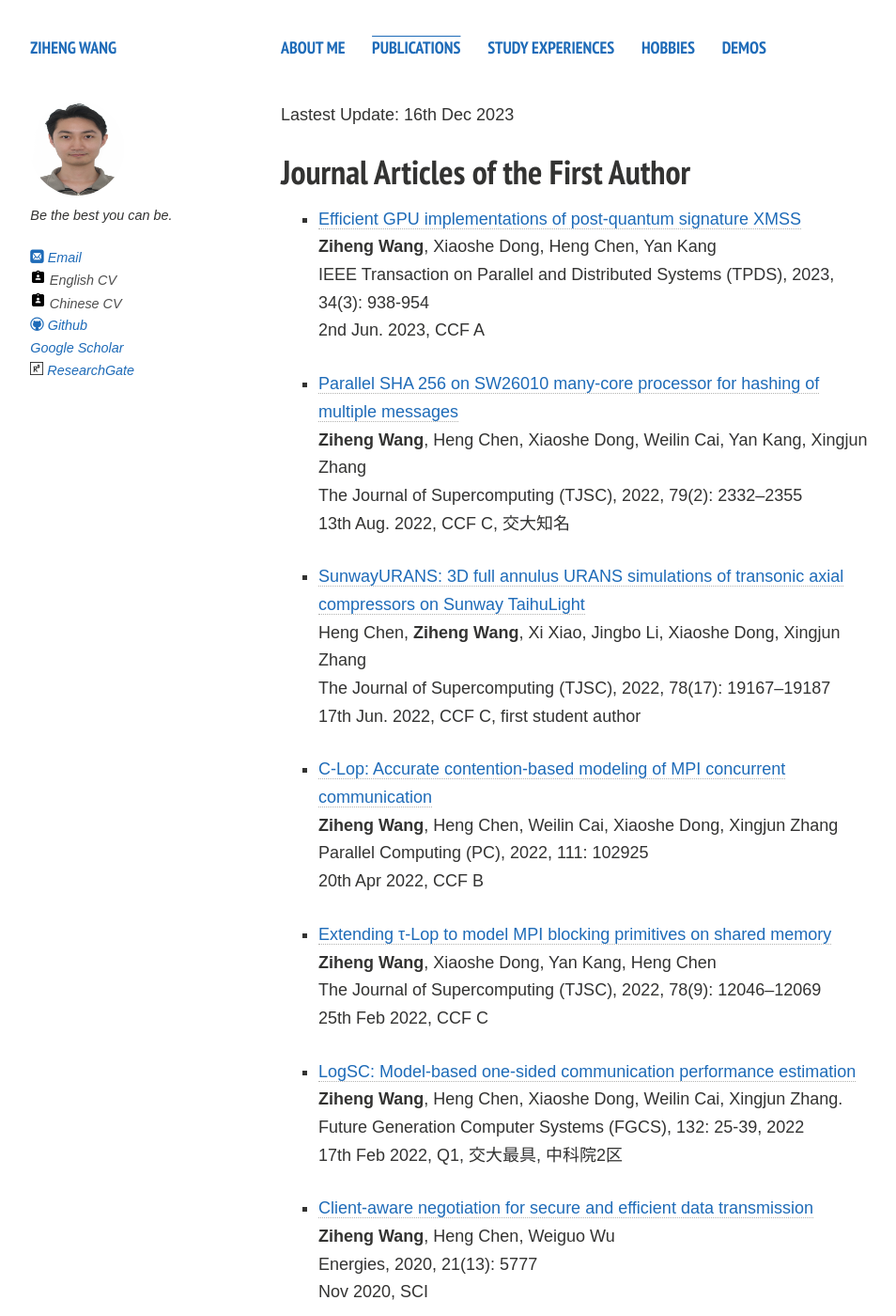
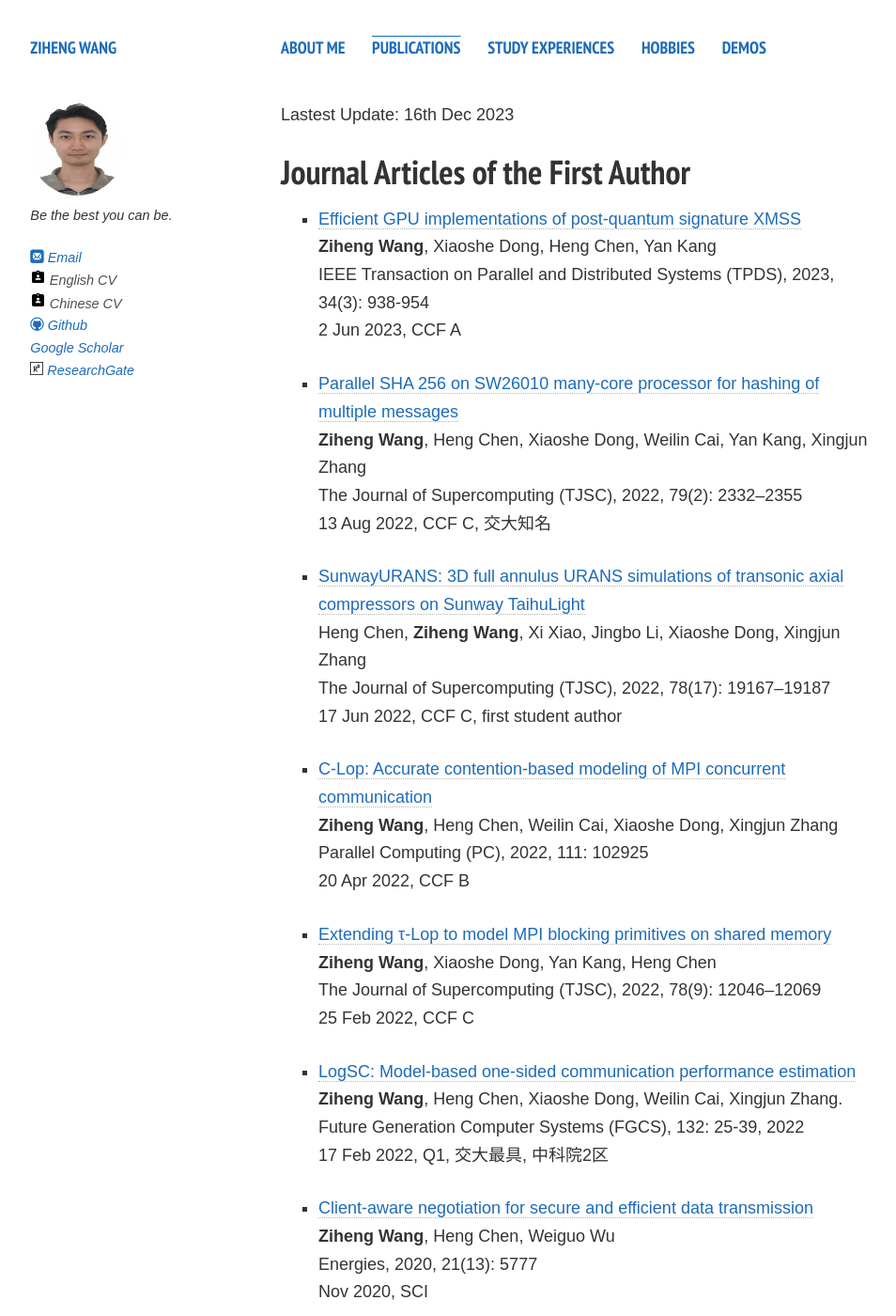
Before and after one commit to wzh009888/wzh009888.github.io, a Jekyll site: the page built from publications.md, in a window 1280 px wide and 1400 px high. Shown: the whole window at 94% size, without its empty margins (21-975 px from the left). Built offline with Jekyll 4.4.1, drawn with Linux system fonts in a browser that asks for light colours; comment, search, counter and statistics services are not loaded; a style sheet for code colours, icons or effects is not loaded; some of the changed text lies outside the part shown.

Commit message:
Update publications.md

```diff
--- a/publications.md
+++ b/publications.md
@@ -8,35 +8,35 @@
 <!--[中文版本 (Chinese Version)](https://caihanlin.com/file/publications-zh/)-->
 
 ## Journal Articles of the First Author
-- [Efficient GPU implementations of post-quantum signature XMSS](https://doi.org/10.1109/TPDS.2022.3233348)<br>**Ziheng Wang**, Xiaoshe Dong, Heng Chen, Yan Kang<br>IEEE Transaction on Parallel and Distributed Systems (TPDS), 2023, 34(3): 938-954<br>2nd Jun. 2023, CCF A
+- [Efficient GPU implementations of post-quantum signature XMSS](https://doi.org/10.1109/TPDS.2022.3233348)<br>**Ziheng Wang**, Xiaoshe Dong, Heng Chen, Yan Kang<br>IEEE Transaction on Parallel and Distributed Systems (TPDS), 2023, 34(3): 938-954<br>2 Jun 2023, CCF A
 
-- [Parallel SHA 256 on SW26010 many-core processor for hashing of multiple messages](https://doi.org/10.1007/s11227-022-04750-7)<br>**Ziheng Wang**, Heng Chen, Xiaoshe Dong, Weilin Cai, Yan Kang, Xingjun Zhang<br>The Journal of Supercomputing (TJSC), 2022, 79(2): 2332–2355<br>13th Aug. 2022, CCF C, 交大知名
+- [Parallel SHA 256 on SW26010 many-core processor for hashing of multiple messages](https://doi.org/10.1007/s11227-022-04750-7)<br>**Ziheng Wang**, Heng Chen, Xiaoshe Dong, Weilin Cai, Yan Kang, Xingjun Zhang<br>The Journal of Supercomputing (TJSC), 2022, 79(2): 2332–2355<br>13 Aug 2022, CCF C, 交大知名
 
-- [SunwayURANS: 3D full annulus URANS simulations of transonic axial compressors on Sunway TaihuLight](https://doi.org/10.1007/s11227-022-04628-8)<br>Heng Chen, **Ziheng Wang**, Xi Xiao, Jingbo Li, Xiaoshe Dong, Xingjun Zhang<br>The Journal of Supercomputing (TJSC), 2022, 78(17): 19167–19187<br>17th Jun. 2022, CCF C, first student author
+- [SunwayURANS: 3D full annulus URANS simulations of transonic axial compressors on Sunway TaihuLight](https://doi.org/10.1007/s11227-022-04628-8)<br>Heng Chen, **Ziheng Wang**, Xi Xiao, Jingbo Li, Xiaoshe Dong, Xingjun Zhang<br>The Journal of Supercomputing (TJSC), 2022, 78(17): 19167–19187<br>17 Jun 2022, CCF C, first student author
 
-- [C-Lop: Accurate contention-based modeling of MPI concurrent communication](https://doi.org/10.1016/j.parco.2022.102925)<br>**Ziheng Wang**, Heng Chen, Weilin Cai, Xiaoshe Dong, Xingjun Zhang<br>Parallel Computing (PC), 2022, 111: 102925<br>20th Apr 2022, CCF B
+- [C-Lop: Accurate contention-based modeling of MPI concurrent communication](https://doi.org/10.1016/j.parco.2022.102925)<br>**Ziheng Wang**, Heng Chen, Weilin Cai, Xiaoshe Dong, Xingjun Zhang<br>Parallel Computing (PC), 2022, 111: 102925<br>20 Apr 2022, CCF B
 
-- [Extending τ-Lop to model MPI blocking primitives on shared memory](https://doi.org/10.1007/s11227-022-04352-3)<br>**Ziheng Wang**, Xiaoshe Dong, Yan Kang, Heng Chen<br>The Journal of Supercomputing (TJSC), 2022, 78(9): 12046–12069<br>25th Feb 2022, CCF C
+- [Extending τ-Lop to model MPI blocking primitives on shared memory](https://doi.org/10.1007/s11227-022-04352-3)<br>**Ziheng Wang**, Xiaoshe Dong, Yan Kang, Heng Chen<br>The Journal of Supercomputing (TJSC), 2022, 78(9): 12046–12069<br>25 Feb 2022, CCF C
 
-- [LogSC: Model-based one-sided communication performance estimation](https://doi.org/10.1016/j.future.2022.02.004)<br>**Ziheng Wang**, Heng Chen, Xiaoshe Dong, Weilin Cai, Xingjun Zhang.<br>Future Generation Computer Systems (FGCS), 132: 25-39, 2022<br>17th Feb 2022, Q1, 交大最具, 中科院2区
+- [LogSC: Model-based one-sided communication performance estimation](https://doi.org/10.1016/j.future.2022.02.004)<br>**Ziheng Wang**, Heng Chen, Xiaoshe Dong, Weilin Cai, Xingjun Zhang.<br>Future Generation Computer Systems (FGCS), 132: 25-39, 2022<br>17 Feb 2022, Q1, 交大最具, 中科院2区
 
 - [Client-aware negotiation for secure and efficient data transmission](https://doi.org/10.3390/en13215777)<br>**Ziheng Wang**, Heng Chen, Weiguo Wu<br>Energies, 2020, 21(13): 5777<br>Nov 2020, SCI
 
   <br>
 
-## Other Journal Articles
+## Co-Authored Journal Articles
 
-- [Parallel implementations of post-quantum leighton-Micali signature on multiple nodes](https://doi.org/10.1007/s11227-022-04352-3)<br>Yan Kang, Xiaoshe Dong, **Ziheng Wang**, Heng Chen, Qiang Wang<br>The Journal of Supercomputing (TJSC), online<br>CCF C
+- [Parallel implementations of post-quantum leighton-Micali signature on multiple nodes](https://doi.org/10.1007/s11227-023-05662-w)<br>Yan Kang, Xiaoshe Dong, **Ziheng Wang**, Heng Chen, Qiang Wang<br>The Journal of Supercomputing (TJSC), online<br>22 Sep 2023, CCF C
 
-- [Implementation and optimization of ChaCha20 stream cipher on Sunway TaihuLight supercomputer](https://doi.org/10.1007/s11227-022-04352-3)<br>Weilin Cai, Heng Chen, **Ziheng Wang**, Xingjun Zhang<br>The Journal of Supercomputing (TJSC), 2022, 78(3): 4199–4216<br>CCF C
+- [Implementation and optimization of ChaCha20 stream cipher on Sunway TaihuLight supercomputer](https://doi.org/10.1007/s11227-022-04352-3)<br>Weilin Cai, Heng Chen, **Ziheng Wang**, Xingjun Zhang<br>The Journal of Supercomputing (TJSC), 2022, 78(3): 4199–4216<br>24 Aug 2021, CCF C
 
   <br>
 
 ## Conference Paper
 
-- [A hybrid CPU/GPU scheme for optimizing ChaCha20 stream cipher]()<br>**Ziheng Wang**, Heng Chen, Weilin Cai<br>IEEE International Symposium on Parallel and Distributed Processing with Applications (ISPA), pp 1171-1178, 2021<br> CCF C
+- [A hybrid CPU/GPU scheme for optimizing ChaCha20 stream cipher](https://doi.org/10.1109/ISPA-BDCloud-SocialCom-SustainCom52081.2021.00161)<br>**Ziheng Wang**, Heng Chen, Weilin Cai<br>IEEE International Symposium on Parallel and Distributed Processing with Applications (ISPA), pp 1171-1178, 2021<br>30 Sep 2021, CCF C
 
-- [Flexible supervision system: a fast fault-tolerance strategy for cloud applications in cloud-edge collaborative environments]()<br>Weilin Cai, Heng Chen, Zhimin Zhuo, **Ziheng Wang**, Ninggang An<br>IEEE International Symposium on Parallel and Distributed Processing with Applications (NPC), pp 108-113, 2022<br> CCF C
+- [Flexible supervision system: a fast fault-tolerance strategy for cloud applications in cloud-edge collaborative environments](https://doi.org/10.1007/978-3-031-21395-3_10)<br>Weilin Cai, Heng Chen, Zhimin Zhuo, **Ziheng Wang**, Ninggang An<br>IEEE International Symposium on Parallel and Distributed Processing with Applications (NPC), pp 108-113, 2022<br> CCF C
 
   <br>
 
```
